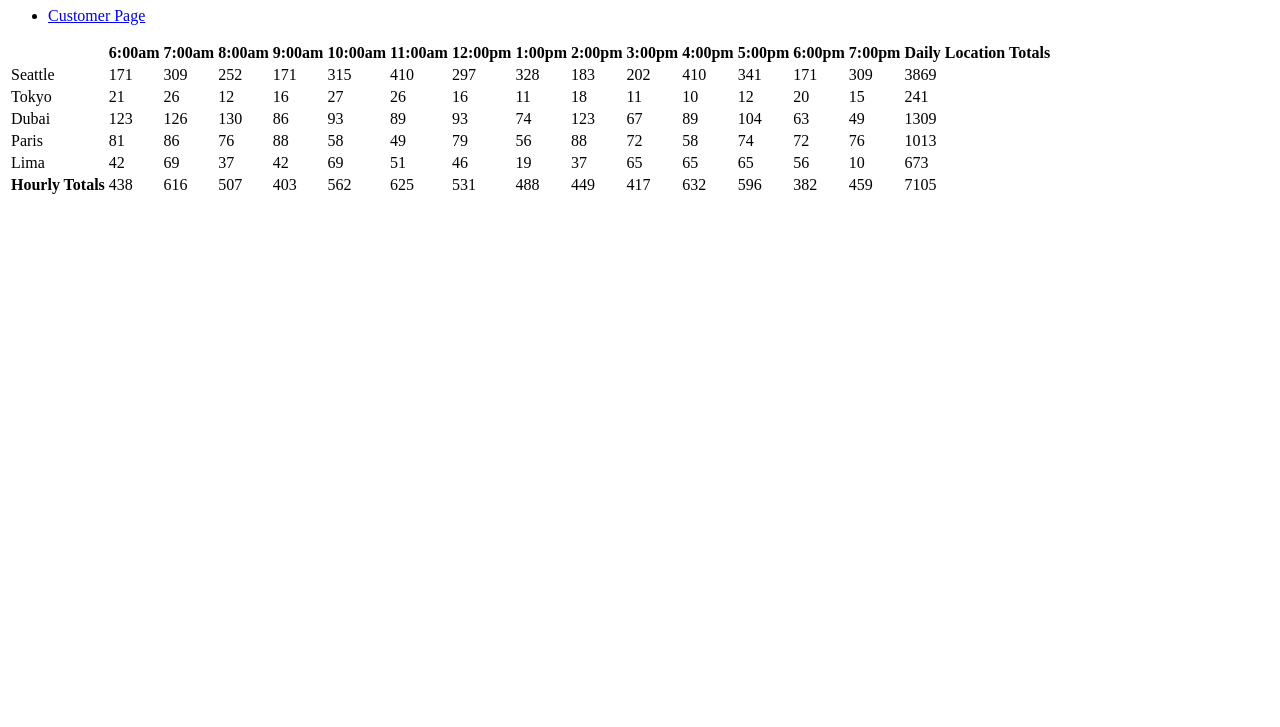
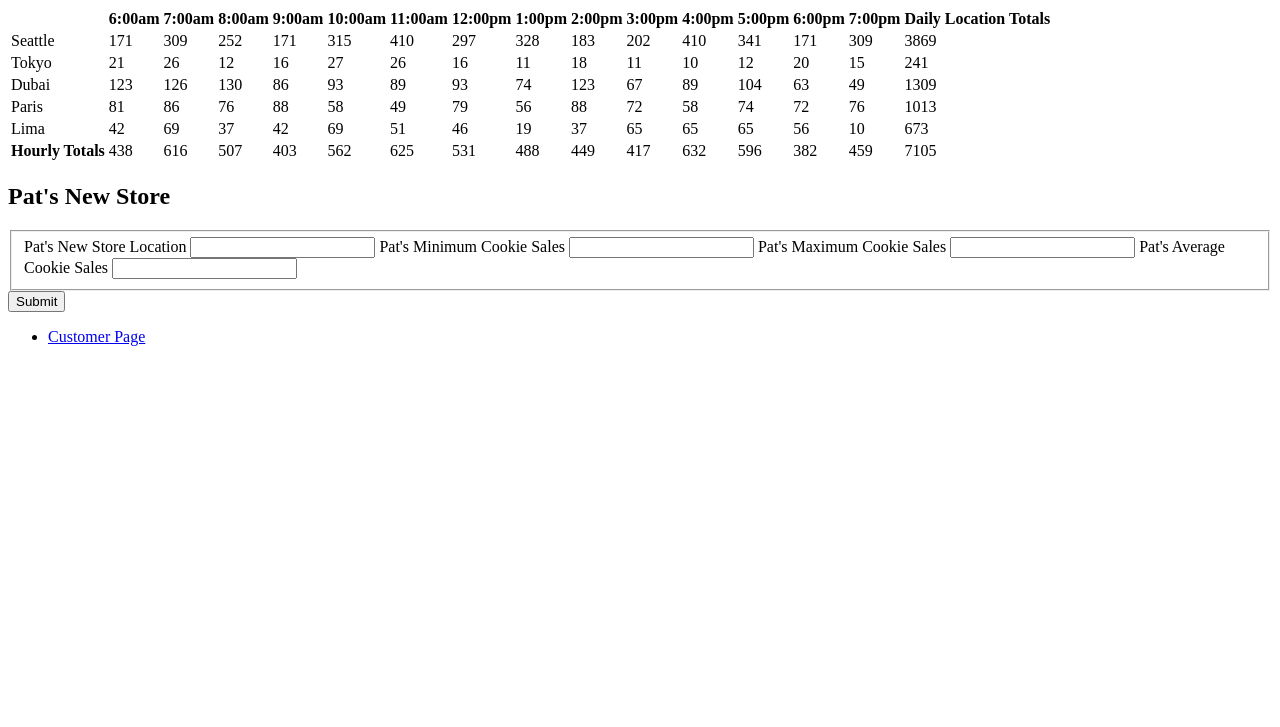
Before and after one commit to Code-Fellows-Projects/cookie-stand, a plain HTML site: page sales.html in a window 1280 px wide. Shown: the part 73-800 px from the top of the page. Drawn offline with Linux system fonts and the light colour scheme.

Commit message:
javascript is going wild

```diff
--- a/js/app.js
+++ b/js/app.js
@@ -4,6 +4,7 @@
 
 var storeHours = ['6:00am', '7:00am', '8:00am', '9:00am', '10:00am', '11:00am', '12:00pm', '1:00pm', '2:00pm', '3:00pm', '4:00pm', '5:00pm', '6:00pm', '7:00pm'];
 var allStores = [];
+var addNewStoreForm = document.getElementById('newStoreLocation'); //new line of code...
 
 
 function Stores(name, minimumCustomersPerHour, maximumCustomersPerHour, averageCookiesPerCustomer) {
@@ -15,29 +16,32 @@ function Stores(name, minimumCustomersPerHour, maximumCustomersPerHour, averageC
   this.cookiesSoldEachHour = [];
   this.totalCookiesForTheDay = 0;
   this.totalHourCookie = 0; //added 10/07
+  // this.generateCustomersEachHour();
   allStores.push(this);
 
 }
 // object instances
 
-var seattle = new Stores('Seattle', 23, 65, 6.3);
-var tokyo = new Stores('Tokyo', 3, 24, 1.2);
-var dubai = new Stores('Dubai', 11, 38, 3.7);
-var paris = new Stores('Paris', 20, 38, 2.3);
-var lima = new Stores('Lima', 2, 16, 4.6);
+new Stores('Seattle', 23, 65, 6.3);
+new Stores('Tokyo', 3, 24, 1.2);
+new Stores('Dubai', 11, 38, 3.7);
+new Stores('Paris', 20, 38, 2.3);
+new Stores('Lima', 2, 16, 4.6);
 
 
 Stores.prototype.generateCustomersEachHour = function () {
   for (var i = 0; i < storeHours.length; i++) {
     var randomNumber = Math.floor(Math.random() * (this.maximumCustomersPerHour - this.minimumCustomersPerHour + 1) + this.minimumCustomersPerHour);
 
-    this.customersEachHour.push(randomNumber);
+    return randomNumber;
+    // this.customersEachHour.push(randomNumber);
+
   }
 };
 Stores.prototype.generateCookiesSoldEachHour = function () {
-  this.generateCustomersEachHour();
+  // this.generateCustomersEachHour();
   for (var i = 0; i < storeHours.length; i++) {
-    var cookiesSoldThisHour = Math.ceil(this.customersEachHour[i] * this.averageCookiesPerCustomer);
+    var cookiesSoldThisHour = Math.ceil(this.generateCustomersEachHour() * this.averageCookiesPerCustomer);
 
     this.totalCookiesForTheDay += cookiesSoldThisHour;
 
@@ -67,7 +71,7 @@ function storeHeaderRow() {
 // this is generating the stores and totals for daily location totals
 
 Stores.prototype.generateRows = function () {
-  this.generateCookiesSoldEachHour();
+  // this.generateCookiesSoldEachHour();
   var trElement = document.createElement('tr');
   //console.log(this);
   this.cookiesSoldEachHour.unshift(this.name);
@@ -77,10 +81,10 @@ Stores.prototype.generateRows = function () {
     tdElement.textContent = `${this.cookiesSoldEachHour[i]}`;
     trElement.appendChild(tdElement);
 
-    // starting total loop
-    for (var j = 0; j < storeHours.length; j++) {
-      console.log(`cookiesSoldEachHour type: ${typeof (this.cookiesSoldEachHour)}`);
-    }
+    //   // starting total loop
+    //   for (var j = 0; j < storeHours.length; j++) {
+    //     console.log(`cookiesSoldEachHour type: ${typeof (this.cookiesSoldEachHour)}`);
+    //   }
     var parentElement = document.getElementById('table');
     parentElement.appendChild(trElement);
   }
@@ -90,7 +94,9 @@ Stores.prototype.generateRows = function () {
 
 };
 function generateHourlyTotal(allStores) {
+  console.log('where are you');
   var parentElement = document.getElementById('table');
+  console.log(parentElement);
   var trDailyTotals = document.createElement('tr');
   parentElement.appendChild(trDailyTotals);
   var thDailyElement = document.createElement('th');
@@ -115,10 +121,36 @@ function generateHourlyTotal(allStores) {
 
 }
 
+//adding store i think...
+function handleSubmit(event) {
+  event.preventDefault();
+  console.log('this is my event.target.average', event.target.locationCookie.value);
+  var patsLocation = event.target.locationCookie.value;
+  var patsMinimum = event.target.minimumCookie.value;
+  var patsMaximum = event.target.maximumCookie.value;
+  var patsAverage = event.target.averageCookie.value;
+  new Stores(patsLocation, patsMinimum, patsMaximum, patsAverage);
+
+  document.getElementById('table').innerHTML = '';
+  allRows(allStores);
+}
+
 storeHeaderRow();
-seattle.generateRows();
-tokyo.generateRows();
-dubai.generateRows();
-paris.generateRows();
-lima.generateRows();
-generateHourlyTotal(allStores);
+// seattle.generateRows();
+// tokyo.generateRows();
+// dubai.generateRows();
+// paris.generateRows();
+// lima.generateRows();
+addNewStoreForm.addEventListener('submit', handleSubmit);
+for (var j = 0; j < allStores.length; j++) {
+  allStores[j].generateCookiesSoldEachHour();
+
+}
+function allRows(allStores) {
+  for (var i = 0; i < allStores.length; i++) {
+    allStores[i].generateRows();
+
+  }
+  generateHourlyTotal(allStores);
+}
+allRows(allStores);
--- a/sales.html
+++ b/sales.html
@@ -6,17 +6,42 @@
 </head>
 
 <body>
-    <header>
+    <header></header>
+    <main>
         <h1>Pat's Salmon Cookies Sales Page</h1>
+        <table id="table"></table>
+
+        <!--new form for store location-->
+        <section id="patsNewStore">
+            <h2>Pat's New Store</h2>
+            <form id="newStoreLocation">
+                <fieldset>
+                    <label>Pat's New Store Location
+                        <input name="locationCookie" type="text" />
+                    </label>
+                    <label>Pat's Minimum Cookie Sales
+                        <input name="minimumCookie" type="text" />
+                    </label>
+                    <label>Pat's Maximum Cookie Sales
+                        <input name="maximumCookie" type="text" />
+                    </label>
+                    <label>Pat's Average Cookie Sales
+                        <input name="averageCookie" type="text" />
+                    </label>
+
+                </fieldset>
+                <input type="submit" />
+            </form>
+        </section>
+    </main>
+    <footer>
         <nav>
             <ul>
                 <li><a href="index.html">Customer Page</a></li>
+
             </ul>
-    </header>
-    <main>
-        <table id="table"></table>
-    </main>
-    <footer></footer>
+        </nav>
+    </footer>
     <script src="js/app.js"></script>
 </body>
 
```
